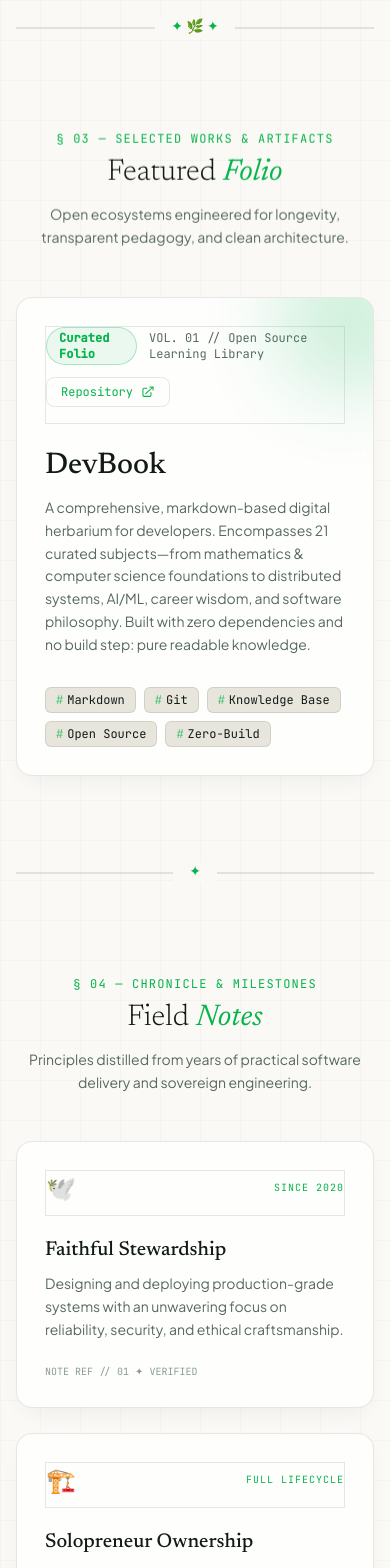
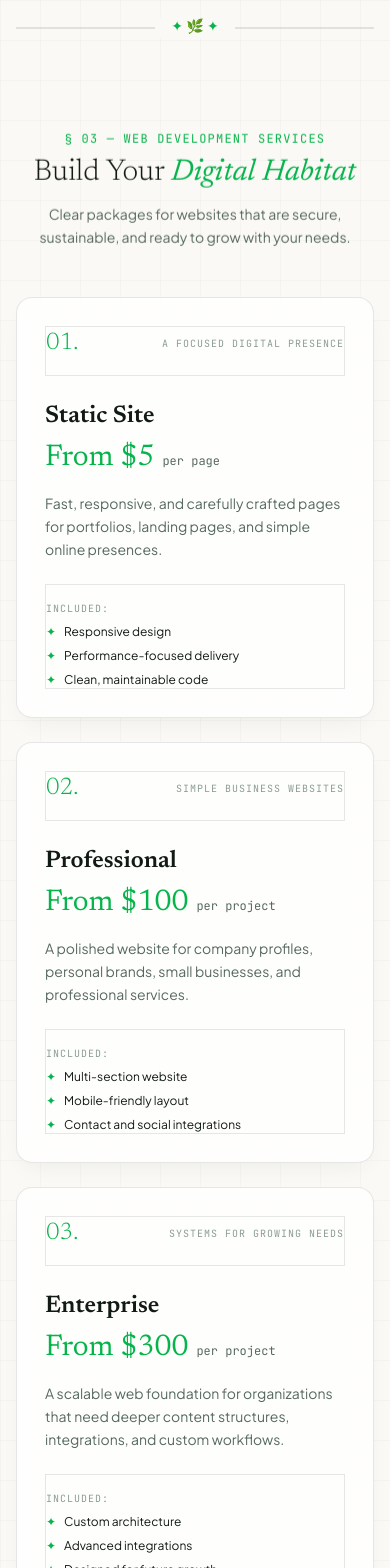
Before and after one commit to reasvyn/reasvyn.github.io, a Svelte app: page / in a window 390 px wide. Shown: the part 4360-5928 px from the top of the page. Built offline with nearby package versions, Linux system fonts and the light colour scheme.

Commit message:
feat: add web development service packages

```diff
--- a/src/App.svelte
+++ b/src/App.svelte
@@ -282,10 +282,11 @@
   const navLinks = [
     { href: '#philosophy', num: '01', label: 'Philosophy' },
     { href: '#tech', num: '02', label: 'Stack' },
-    { href: '#projects', num: '03', label: 'Works' },
-    { href: '#highlights', num: '04', label: 'Field Notes' },
-    { href: '#telemetry', num: '05', label: 'Telemetry' },
-    { href: '#dispatch', num: '06', label: 'Dispatch' },
+    { href: '#services', num: '03', label: 'Services' },
+    { href: '#projects', num: '04', label: 'Works' },
+    { href: '#highlights', num: '05', label: 'Field Notes' },
+    { href: '#telemetry', num: '06', label: 'Telemetry' },
+    { href: '#dispatch', num: '07', label: 'Dispatch' },
   ];
 
   const editorialBadges = [
@@ -349,6 +350,36 @@
       category: 'Engineering Craft',
       subtitle: 'Architectural Rigor',
       items: ['Clean Architecture', 'Domain-Driven Design (DDD)', 'TDD', '3S Governance'],
+    },
+  ];
+
+  const services = [
+    {
+      num: '01',
+      name: 'Static Site',
+      subtitle: 'A focused digital presence',
+      price: 'From $5',
+      unit: 'per page',
+      desc: 'Fast, responsive, and carefully crafted pages for portfolios, landing pages, and simple online presences.',
+      features: ['Responsive design', 'Performance-focused delivery', 'Clean, maintainable code'],
+    },
+    {
+      num: '02',
+      name: 'Professional',
+      subtitle: 'Simple business websites',
+      price: 'From $100',
+      unit: 'per project',
+      desc: 'A polished website for company profiles, personal brands, small businesses, and professional services.',
+      features: ['Multi-section website', 'Mobile-friendly layout', 'Contact and social integrations'],
+    },
+    {
+      num: '03',
+      name: 'Enterprise',
+      subtitle: 'Systems for growing needs',
+      price: 'From $300',
+      unit: 'per project',
+      desc: 'A scalable web foundation for organizations that need deeper content structures, integrations, and custom workflows.',
+      features: ['Custom architecture', 'Advanced integrations', 'Designed for future growth'],
     },
   ];
 
@@ -748,10 +779,59 @@
         <span class="absolute px-4 font-serif text-sm text-[var(--color-accent)]" style="background-color: var(--color-surface);">✦ 🌿 ✦</span>
       </div>
 
-      <!-- SECTION 3: SELECTED WORKS (Editorial Feature Story) -->
+      <!-- SECTION 3: WEB DEVELOPMENT SERVICES -->
+      <section id="services" class="py-16 sm:py-24">
+        <div class="mb-12 text-center reveal">
+          <div class="inline-block text-xs font-mono tracking-widest uppercase text-[var(--color-accent)] mb-2">§ 03 — WEB DEVELOPMENT SERVICES</div>
+          <h2 class="font-serif text-3xl sm:text-4xl md:text-5xl font-light text-[var(--color-foreground)]">
+            Build Your <span class="italic font-normal text-[var(--color-accent)]">Digital Habitat</span>
+          </h2>
+          <p class="mt-3 max-w-xl mx-auto text-sm leading-relaxed" style="color: var(--color-muted);">
+            Clear packages for websites that are secure, sustainable, and ready to grow with your needs.
+          </p>
+        </div>
+
+        <div class="grid gap-6 md:grid-cols-3">
+          {#each services as service, i}
+            <div class="editorial-card reveal stagger-{i + 1} flex flex-col rounded-2xl p-7 sm:p-8">
+              <div class="flex items-center justify-between border-b border-hairline pb-4 mb-6">
+                <span class="font-serif text-2xl font-light text-[var(--color-accent)]">{service.num}.</span>
+                <span class="text-[10px] font-mono tracking-widest uppercase text-[var(--color-muted-dim)]">{service.subtitle}</span>
+              </div>
+
+              <h3 class="font-serif text-2xl font-semibold text-[var(--color-foreground)] mb-2">{service.name}</h3>
+              <div class="flex items-baseline gap-2 mb-4">
+                <span class="font-serif text-3xl text-[var(--color-accent)]">{service.price}</span>
+                <span class="text-xs font-mono text-[var(--color-muted)]">{service.unit}</span>
+              </div>
+              <p class="text-sm leading-relaxed mb-6" style="color: var(--color-muted);">{service.desc}</p>
+
+              <div class="border-t border-hairline pt-4 mt-auto">
+                <div class="text-[10px] font-mono uppercase tracking-widest text-[var(--color-muted-dim)] mb-2">Included:</div>
+                <ul class="space-y-2">
+                  {#each service.features as feature}
+                    <li class="flex items-center gap-2 text-xs" style="color: var(--color-foreground);">
+                      <span class="text-[var(--color-accent)]">✦</span>
+                      <span>{feature}</span>
+                    </li>
+                  {/each}
+                </ul>
+              </div>
+            </div>
+          {/each}
+        </div>
+      </section>
+
+      <!-- Section Divider -->
+      <div class="relative my-8 flex items-center justify-center">
+        <div class="w-full border-t border-hairline"></div>
+        <span class="absolute px-4 font-serif text-sm text-[var(--color-accent)]" style="background-color: var(--color-surface);">✦ 🌿 ✦</span>
+      </div>
+
+      <!-- SECTION 4: SELECTED WORKS (Editorial Feature Story) -->
       <section id="projects" class="py-16 sm:py-24">
         <div class="mb-12 text-center reveal">
-          <div class="inline-block text-xs font-mono tracking-widest uppercase text-[var(--color-accent)] mb-2">§ 03 — SELECTED WORKS & ARTIFACTS</div>
+          <div class="inline-block text-xs font-mono tracking-widest uppercase text-[var(--color-accent)] mb-2">§ 04 — SELECTED WORKS & ARTIFACTS</div>
           <h2 class="font-serif text-3xl sm:text-4xl md:text-5xl font-light text-[var(--color-foreground)]">
             Featured <span class="italic font-normal text-[var(--color-accent)]">Folio</span>
           </h2>
@@ -822,10 +902,10 @@
         <span class="absolute px-4 font-serif text-sm text-[var(--color-accent)]" style="background-color: var(--color-surface);">✦</span>
       </div>
 
-      <!-- SECTION 4: FIELD NOTES & HIGHLIGHTS -->
+      <!-- SECTION 5: FIELD NOTES & HIGHLIGHTS -->
       <section id="highlights" class="py-16 sm:py-24">
         <div class="mb-12 text-center reveal">
-          <div class="inline-block text-xs font-mono tracking-widest uppercase text-[var(--color-accent)] mb-2">§ 04 — CHRONICLE & MILESTONES</div>
+          <div class="inline-block text-xs font-mono tracking-widest uppercase text-[var(--color-accent)] mb-2">§ 05 — CHRONICLE & MILESTONES</div>
           <h2 class="font-serif text-3xl sm:text-4xl md:text-5xl font-light text-[var(--color-foreground)]">
             Field <span class="italic font-normal text-[var(--color-accent)]">Notes</span>
           </h2>
@@ -868,10 +948,10 @@
         <span class="absolute px-4 font-serif text-sm text-[var(--color-accent)]" style="background-color: var(--color-surface);">✦ 🌿 ✦</span>
       </div>
 
-      <!-- SECTION 5: TELEMETRY (Cyber-Botanical GitHub Analytics) -->
+      <!-- SECTION 6: TELEMETRY (Cyber-Botanical GitHub Analytics) -->
       <section id="telemetry" class="py-16 sm:py-24">
         <div class="mb-12 text-center reveal">
-          <div class="inline-block text-xs font-mono tracking-widest uppercase text-[var(--color-accent)] mb-2">§ 05 — LIVE PROFILE TELEMETRY</div>
+          <div class="inline-block text-xs font-mono tracking-widest uppercase text-[var(--color-accent)] mb-2">§ 06 — LIVE PROFILE TELEMETRY</div>
           <h2 class="font-serif text-3xl sm:text-4xl md:text-5xl font-light text-[var(--color-foreground)]">
             Ecosystem <span class="italic font-normal text-[var(--color-accent)]">Telemetry</span>
           </h2>
@@ -961,10 +1041,10 @@
         <span class="absolute px-4 font-serif text-sm text-[var(--color-accent)]" style="background-color: var(--color-surface);">✦ 🌿 ✦</span>
       </div>
 
-      <!-- SECTION 6: DISPATCH & CORRESPONDENCE -->
+      <!-- SECTION 7: DISPATCH & CORRESPONDENCE -->
       <section id="dispatch" class="py-16 sm:py-24 text-center">
         <div class="reveal max-w-2xl mx-auto">
-          <div class="inline-block text-xs font-mono tracking-widest uppercase text-[var(--color-accent)] mb-2">§ 06 — DISPATCH & CHANNELS</div>
+          <div class="inline-block text-xs font-mono tracking-widest uppercase text-[var(--color-accent)] mb-2">§ 07 — DISPATCH & CHANNELS</div>
           <h2 class="font-serif text-3xl sm:text-4xl md:text-5xl font-light text-[var(--color-foreground)]">
             Open for <span class="italic font-normal text-[var(--color-accent)]">Dialogue</span>
           </h2>
```
